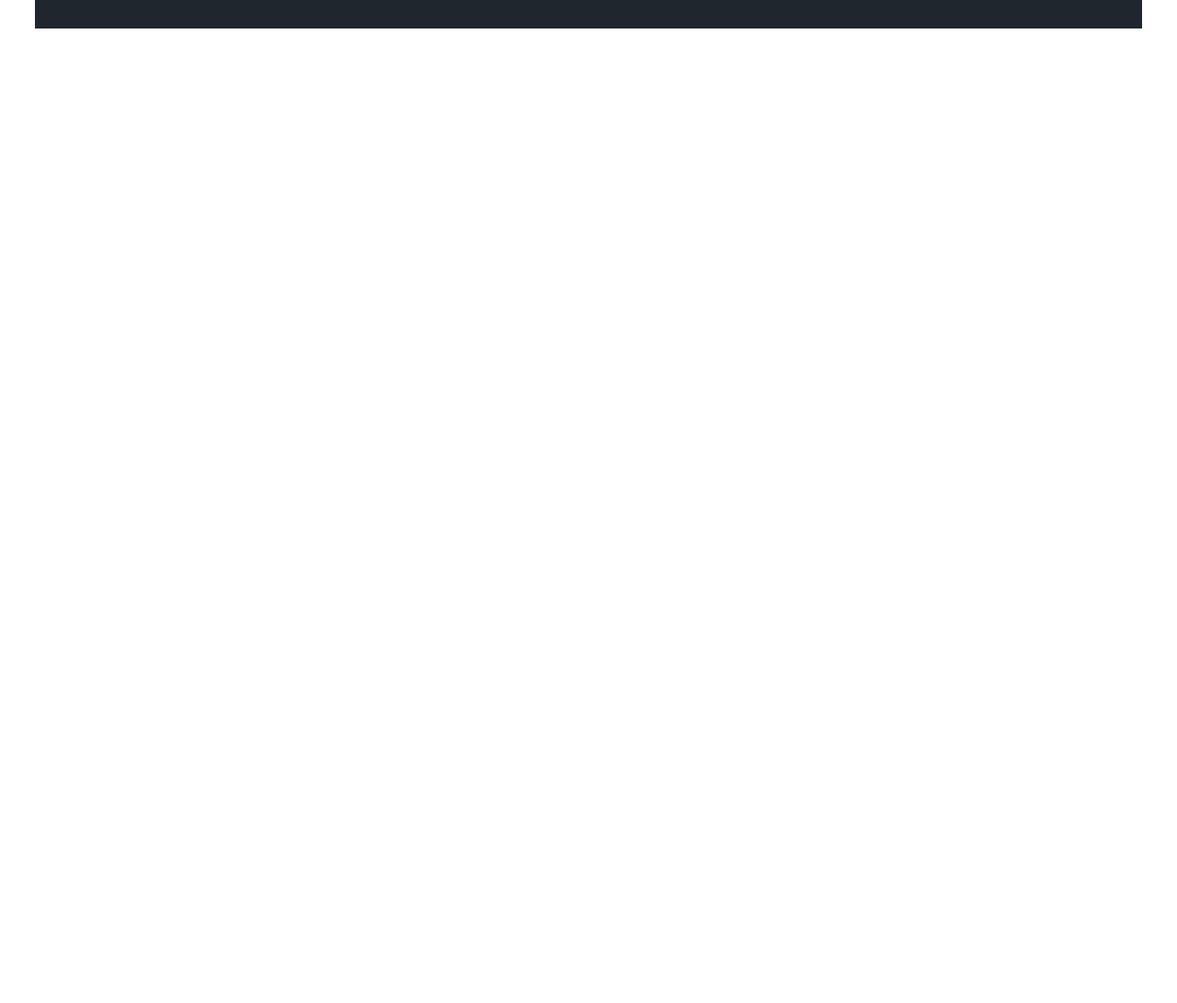
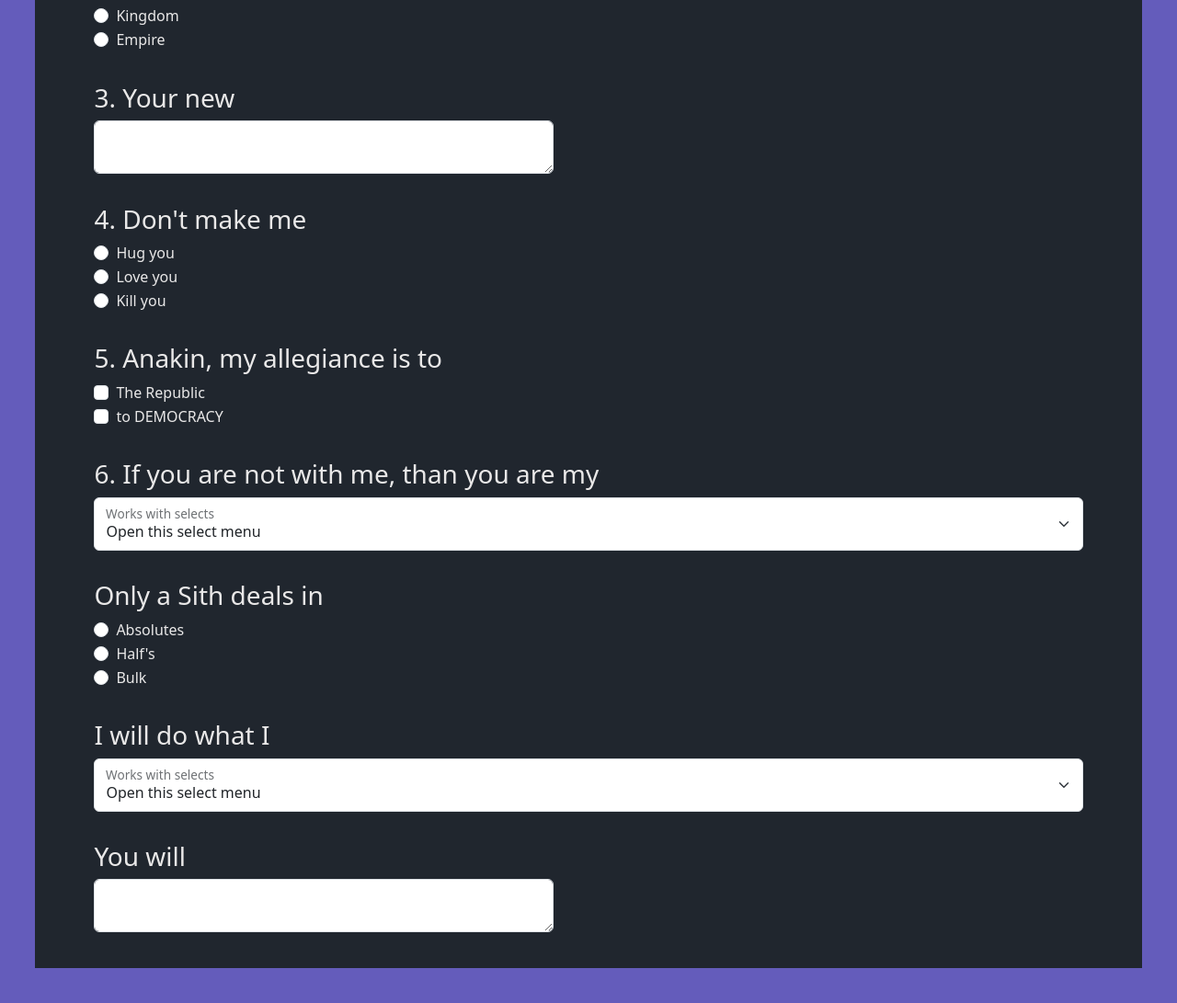
Before and after one commit to vorosvezer/The-duel-on-Mustafar, a plain HTML site: page index.html in a window 1280 px wide. Shown: the part 503-1594 px from the top of the page at 92% size. Before the commit the page ends 800 px from the top, so only its background shows below. Drawn offline with nearby package versions, Linux system fonts and the light colour scheme.

Commit message:
add the text and some style

```diff
--- a/index.html
+++ b/index.html
@@ -87,6 +87,118 @@
             Empire
         </label>
     </div>
+
+<!-- third  -->
+
+<h3>3. Your new</h3>
+
+<div class="form-floating">
+    <textarea class="form-control" placeholder="Leave a comment here" id="floatingTextarea" style="width: 500px"></textarea>
+    <label for="floatingTextarea"> </label>
+  </div>
+
+  <!-- 4.  -->
+
+  <h3>4. Don't make me</h3>
+  <div class="form-check">
+    <input class="form-check-input" type="radio" name="flexRadioDefault" id="flexRadioDefault1">
+    <label class="form-check-label" for="flexRadioDefault1">
+        Hug you
+    </label>
+</div>
+
+<div class="form-check">
+    <input class="form-check-input" type="radio" name="flexRadioDefault" id="flexRadioDefault1">
+    <label class="form-check-label" for="flexRadioDefault1">
+        Love you
+    </label>
+</div>
+
+<div class="form-check">
+    <input class="form-check-input" type="radio" name="flexRadioDefault" id="flexRadioDefault1">
+    <label class="form-check-label" for="flexRadioDefault1">
+        Kill you
+    </label>
+</div>
+
+<!-- 5 -->
+<h3>5. Anakin, my allegiance is to</h3>
+
+<div class="form-check">
+    <input class="form-check-input" type="checkbox" value="" id="flexCheckDefault">
+    <label class="form-check-label" for="flexCheckDefault">
+        The Republic
+    </label>
+</div>
+
+<div class="form-check">
+    <input class="form-check-input" type="checkbox" value="" id="flexCheckDefault">
+    <label class="form-check-label" for="flexCheckDefault">
+        to DEMOCRACY
+    </label>
+</div>
+
+<!-- 6. -->
+
+<h3>6. If you are not with me, than you are my</h3>
+
+<div class="form-floating">
+    <select class="form-select" id="floatingSelect" aria-label="Floating label select example">
+      <option selected>Open this select menu</option>
+      <option value="1">Sandman</option>
+      <option value="2">Padawan</option>
+      <option value="2">Enemy</option>
+    </select>
+    <label for="floatingSelect">Works with selects</label>
+  </div>
+
+  <!-- 7 -->
+
+  <h3>Only a Sith deals in</h3>
+
+  <div class="form-check">
+    <input class="form-check-input" type="radio" name="flexRadioDefault" id="flexRadioDefault1">
+    <label class="form-check-label" for="flexRadioDefault1">
+        Absolutes
+    </label>
+</div>
+
+<div class="form-check">
+    <input class="form-check-input" type="radio" name="flexRadioDefault" id="flexRadioDefault1">
+    <label class="form-check-label" for="flexRadioDefault1">
+        Half's
+    </label>
+</div>
+
+<div class="form-check">
+    <input class="form-check-input" type="radio" name="flexRadioDefault" id="flexRadioDefault1">
+    <label class="form-check-label" for="flexRadioDefault1">
+        Bulk
+    </label>
+</div>
+
+<!-- 8 -->
+
+<h3>I will do what I</h3>
+
+<div class="form-floating">
+    <select class="form-select" id="floatingSelect" aria-label="Floating label select example">
+      <option selected>Open this select menu</option>
+      <option value="1">Have wanted to do since the damn podracing</option>
+      <option value="2">Must</option>
+      <option value="3">NEED TO</option>
+    </select>
+    <label for="floatingSelect">Works with selects</label>
+  </div>
+
+  <!-- 9 -->
+
+  <h3>You will </h3>
+  <div class="form-floating">
+    <textarea class="form-control" placeholder="Leave a comment here" id="floatingTextarea2" style="width: 500px"></textarea>
+    <label for="floatingTextarea">  </label>
+  </div>
+
 </div>
 </body>
 
--- a/syles.css
+++ b/syles.css
@@ -10,3 +10,11 @@
 .center {
     text-align: center;
 }
+
+body {
+    background-color: #645CBB;
+}
+
+h3 {
+    padding-top: 3%;
+}
```
